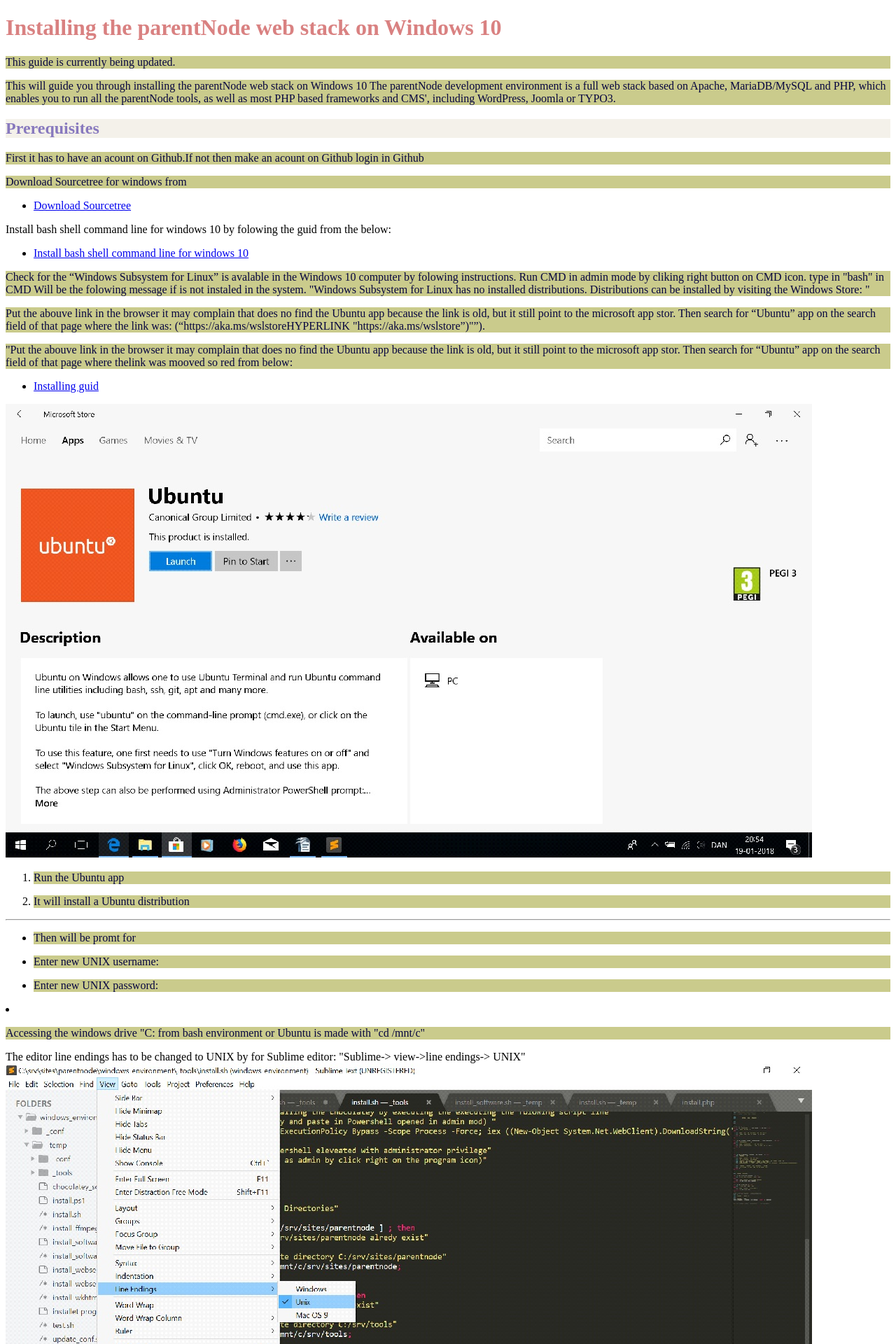
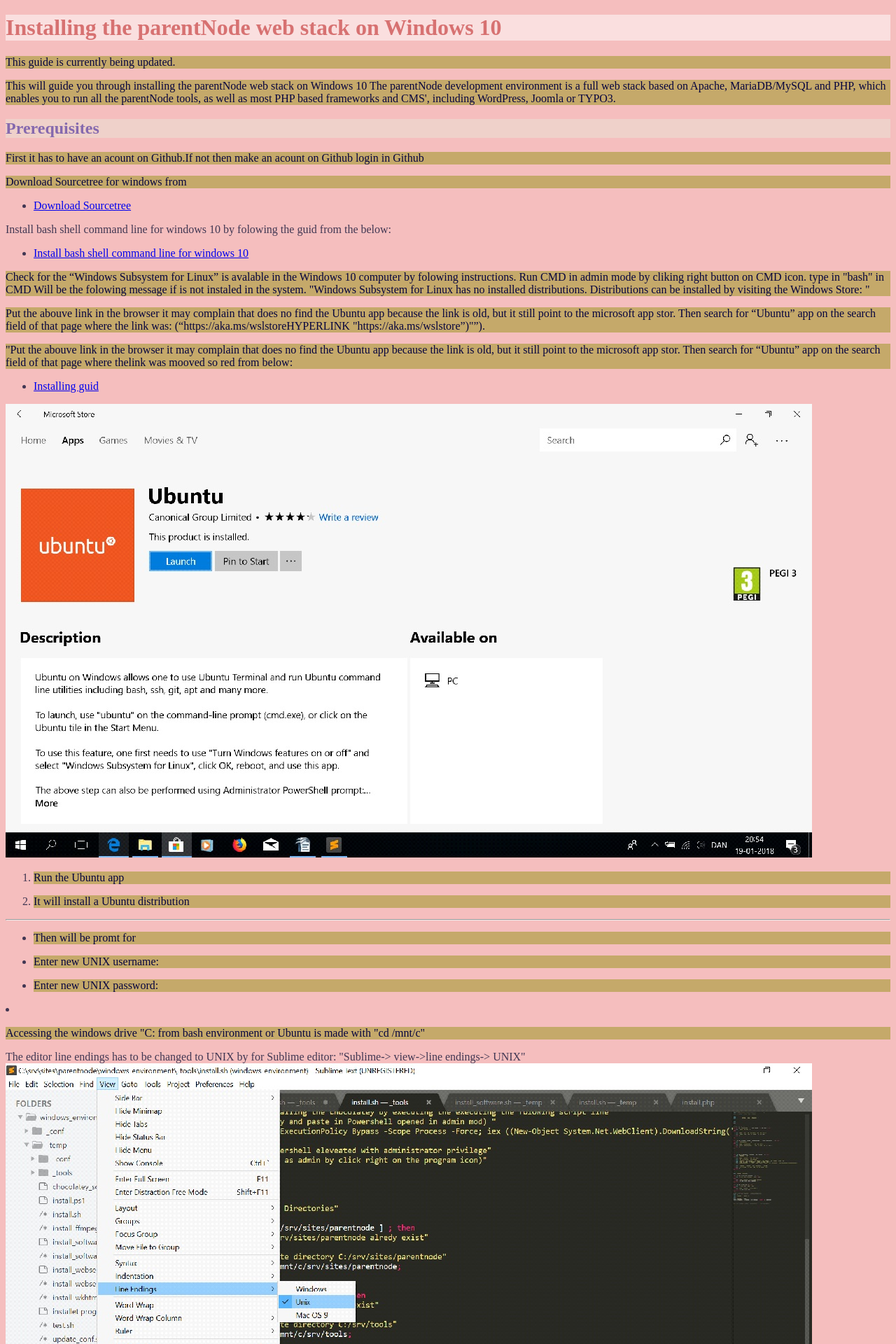
Before and after one commit to parentnode/hwd, a PHP site: page /octavian.php in a window 1280 px wide. Shown: the top 1920 px of the page at 70% size. Run offline with PHP 8.4, Linux system fonts and the light colour scheme.

Commit message:
css colors

```diff
--- a/src/www/octavian.php
+++ b/src/www/octavian.php
@@ -83,5 +83,13 @@ then has to click yes on the pop up windows</p>
 <p>The PHP and Apache has to be compiled with the same compiler the redistributed
  pakage VC++ 15 (the latest) downloaded from:</p>
  <a href="https://aka.ms/vs/15/release/VC_redist.x64.exe">https://aka.ms/vs/15/release/VC_redist.x64.exe </a>
+ <p>The folowing way to install has to be avoided as much as possible because of mentenance and compatibility isues in a long run.</p>
+ <hr .linia >
+ <ol>
+<li><p>choco install php</p></li>
+<li><p>choco install ffmpeg</p></li>
+</ol>
+
+https://www.wikihow.com/Install-FFmpeg-on-Windows
 </body>
 </html>
--- a/src/www/octavian_files/guid1.css
+++ b/src/www/octavian_files/guid1.css
@@ -1,3 +1,10 @@
+*|*:root {
+	background-color: rgba(245, 187, 187, 0.945);
+	color: rgba(24, 25, 59, 0.815);
+	direction: ltr;
+	-moz-control-character-visibility: visible;
+	height: 100%;
+  }
 p{
 color:rgba(2, 1, 61, 0.979);
 background-color:rgba(144, 146, 16, 0.479);
```
